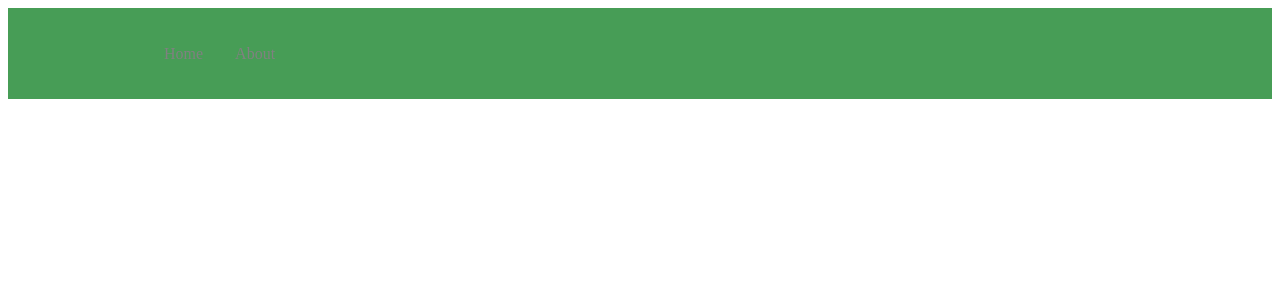
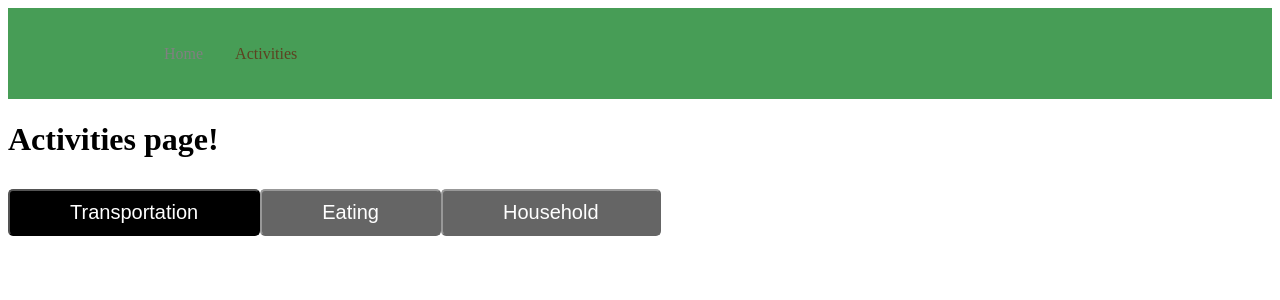
Before and after one commit to bdgillis/CS307-myTree, a React (Create React App) app in the folder PaulTestApp/client/: page /activities in a window 1280 px wide. Before the commit this address had no page. Shown: the top 300 px of the page. Built offline with nearby package versions, Linux system fonts and the light colour scheme.

Commit message:
Add styled button group to demo app preparing activity page

```diff
--- a/PaulTestApp/client/src/App.js
+++ b/PaulTestApp/client/src/App.js
@@ -4,7 +4,7 @@ import Navbar from './components/index';
 import { BrowserRouter as Router, Routes, Route }
     from 'react-router-dom';
 import Home from './pages';
-import About from './pages/about';
+import Activities from './pages/activities';
 
 function App() {
     return (
@@ -12,8 +12,7 @@ function App() {
             <Navbar />
             <Routes>
                 <Route exact path='/' element={<Home />} />
-                /* need to find out why exact isn't working */
-                <Route path='/about' element={<About />} />
+                <Route path='/activities' element={<Activities />} />
             </Routes>
         </Router>
     );
--- a/PaulTestApp/client/src/components/index.js
+++ b/PaulTestApp/client/src/components/index.js
@@ -11,8 +11,8 @@ const Navbar = () => {
                     <NavLink to="/" activeStyle>
                         Home
                     </NavLink>
-                    <NavLink to="/about" activeStyle>
-                        About
+                    <NavLink to="/activities" activeStyle>
+                        Activities
                     </NavLink>
                 </NavMenu>
             </Nav>
--- a/PaulTestApp/client/src/pages/about.js
+++ /dev/null
@@ -1,14 +0,0 @@
-import React from "react";
-
-const About = () => {
-    return (
-        <div>
-            <h1>
-                GeeksforGeeks is a Computer
-                Science portal for geeks.
-            </h1>
-        </div>
-    );
-};
-
-export default About;
--- /dev/null
+++ b/PaulTestApp/client/src/pages/activities.js
@@ -0,0 +1,61 @@
+import React, { useState } from "react";
+import styled from "styled-components";
+
+const Activities = () => {
+    return (
+        <div>
+            <h1>
+                Activities page!
+            </h1>
+            <ToggleGroup />
+
+        </div>
+    );
+};
+
+const Button = styled.button`
+  background-color: black;
+  color: white;
+  font-size: 20px;
+  padding: 10px 60px;
+  border-radius: 5px;
+  margin: 10px 0px;
+  cursor: pointer;
+  &:disabled {
+    color: grey;
+    opacity: 0.7;
+    cursor: default;
+  }
+`;
+
+const ButtonToggle = styled(Button)`
+  opacity: 0.6;
+  ${({ active }) =>
+    active &&
+    `
+    opacity: 1;
+  `}
+`;
+const ButtonGroup = styled.div`
+  display: flex;
+`;
+const types = ['Transportation', 'Eating', 'Household'];
+function ToggleGroup() {
+  const [active, setActive] = useState(types[0]);
+  return (
+    <ButtonGroup>
+      {types.map(type => (
+        <ButtonToggle
+          key={type}
+          active={active === type}
+          onClick={() => setActive(type)}
+        >
+          {type}
+        </ButtonToggle>
+      ))}
+    </ButtonGroup>
+  );
+}
+
+
+export default Activities;
```
